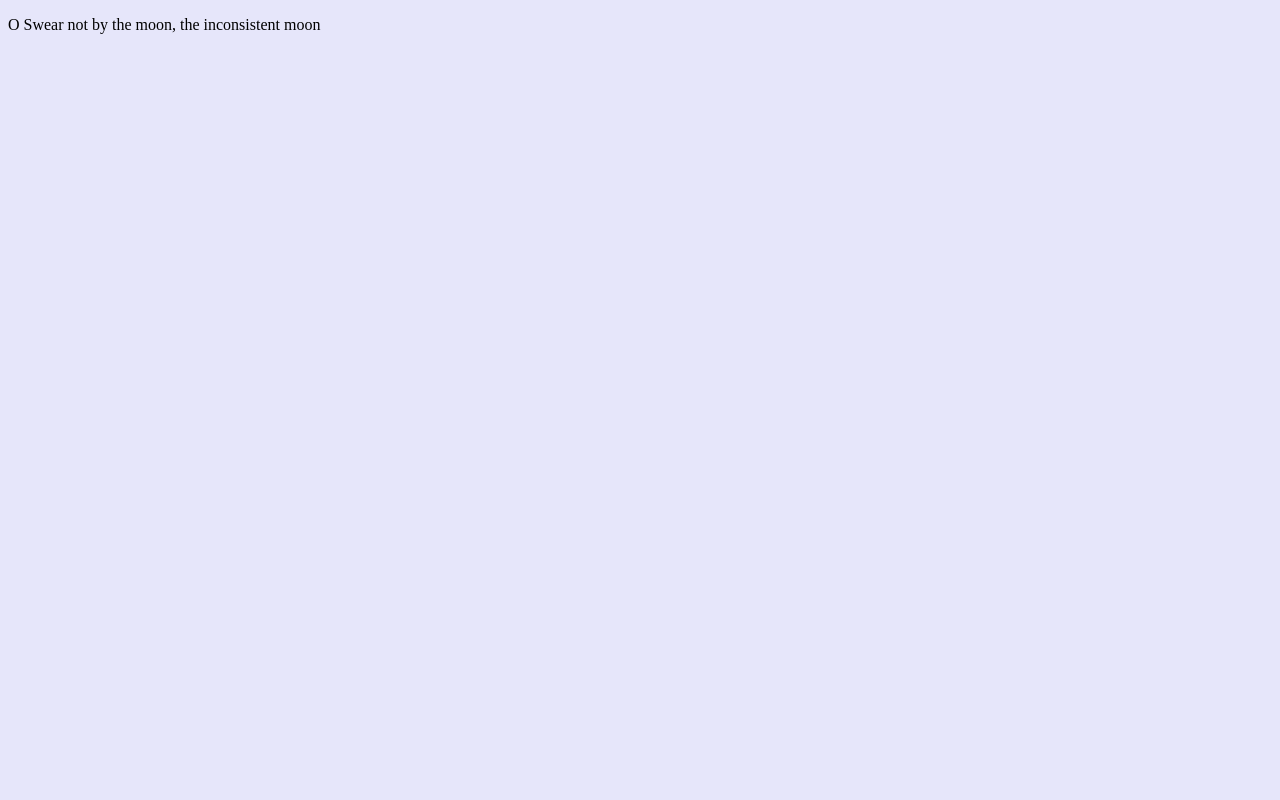
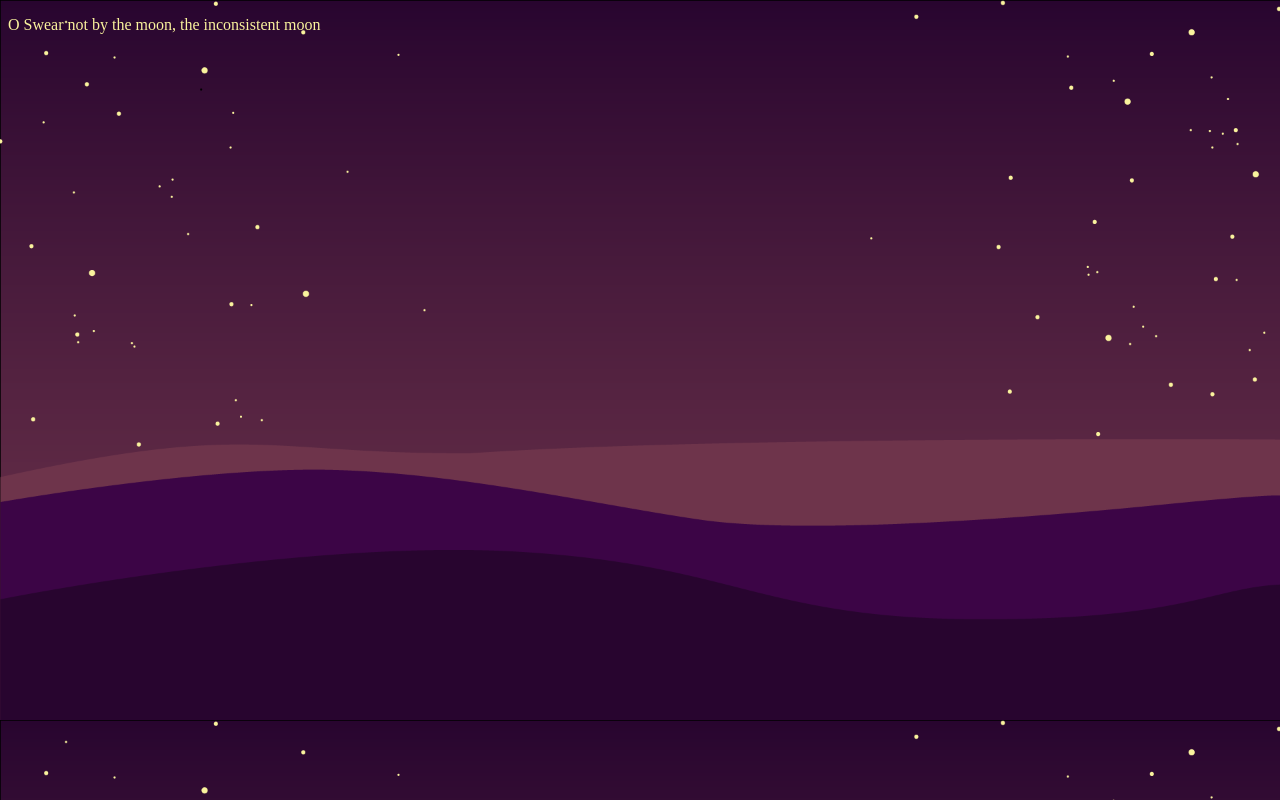
Before and after one commit to annapearsall/circle-text, a plain HTML site: page index.html in a window 1280 px wide. Drawn offline with Linux system fonts and the light colour scheme.

Commit message:
background and text color styling

```diff
--- a/style.css
+++ b/style.css
@@ -1,4 +1,9 @@
 /* beautiful styling below */
 body {
-    background: lavender;
+    background-image: url("assets/night-landscape.png");
+    background-size: cover;
 }
+
+p {
+    color: #faf39d;
+  }
```
Also changed, not shown: assets/night-landscape.png (added).
